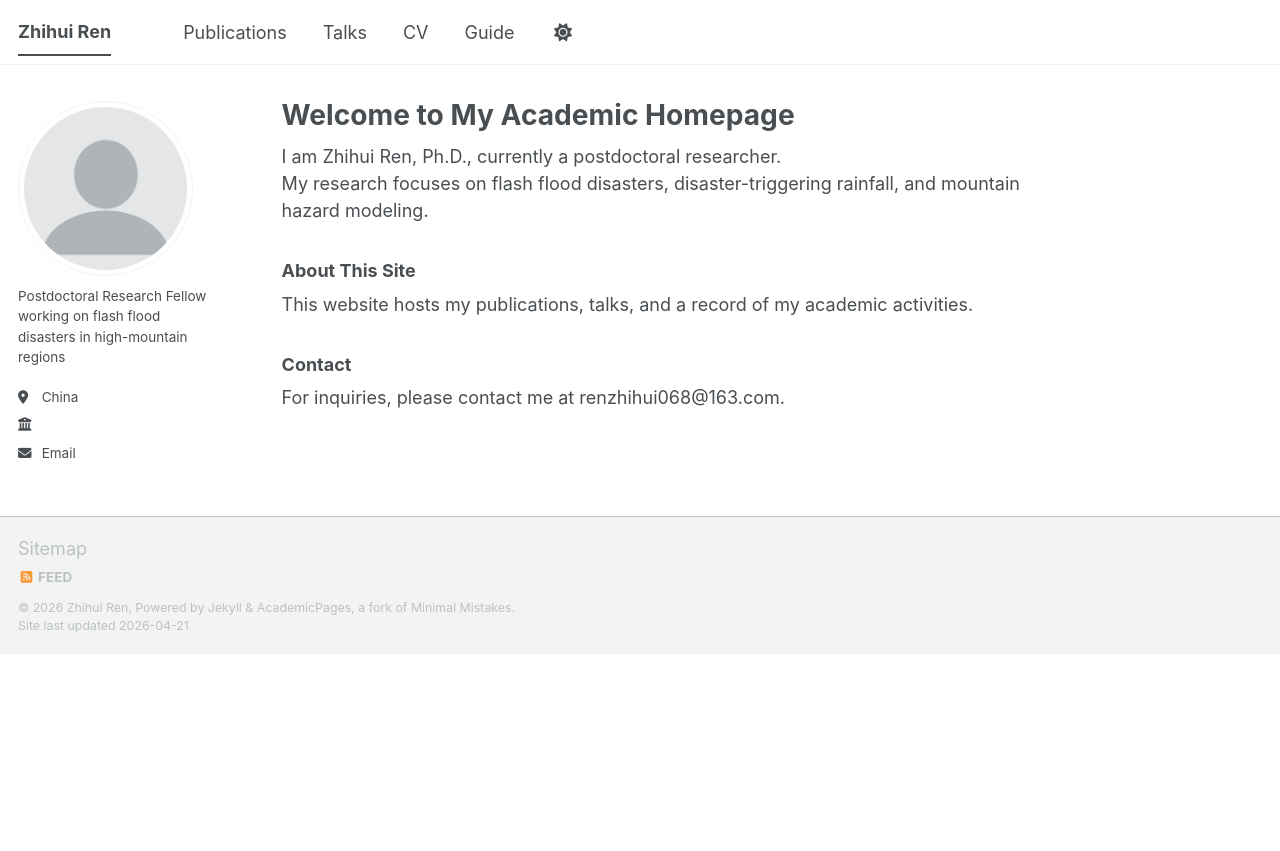
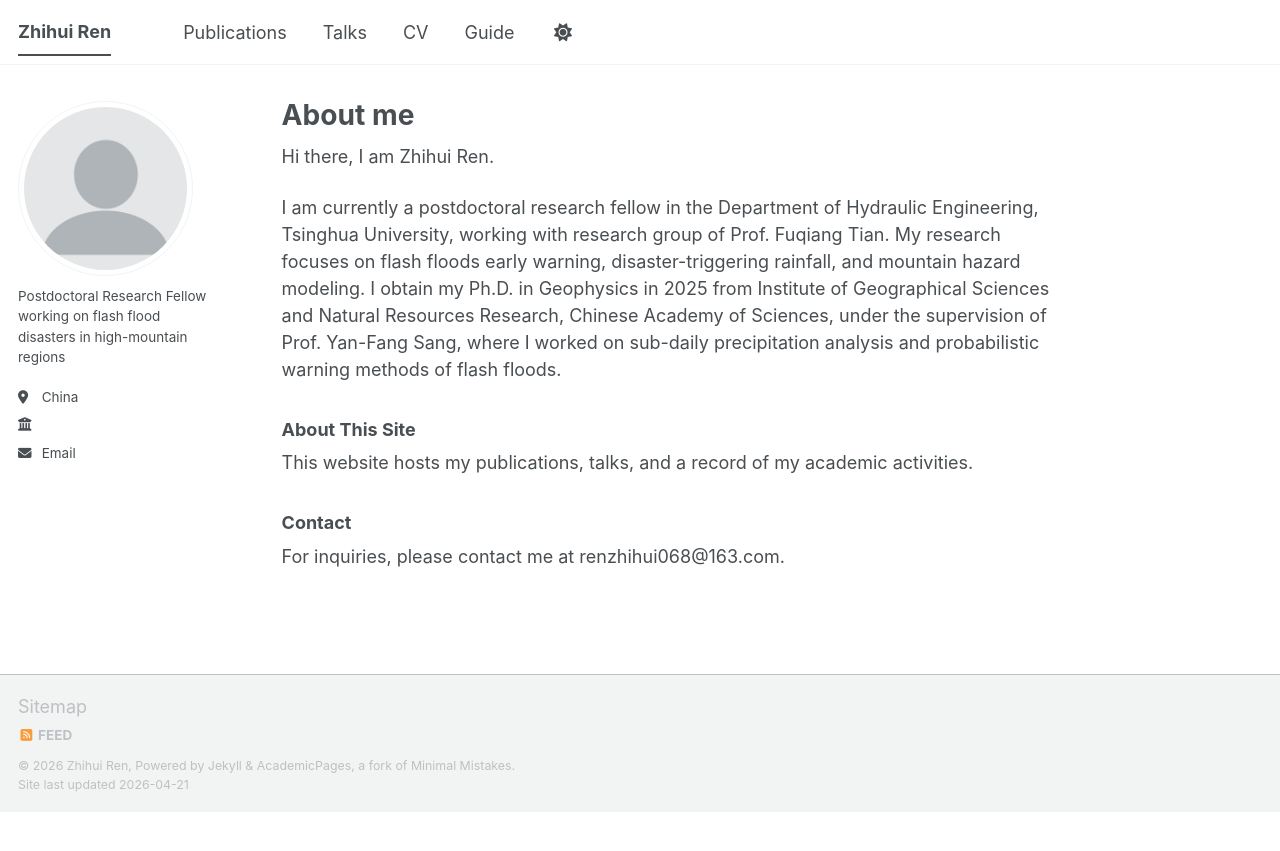
Before and after one commit to 68kellyren/68kellyren.github.io, a Jekyll site: the page built from _pages/about.md, in a window 1280 px wide. Shown: the top 851 px of the page. Built offline with Jekyll 4.4.1, drawn with Linux system fonts in a browser that asks for light colours; a script bundle is joined from its source files by our own code; library files that are not in the unit come from our copies.

Commit message:
Update about.md

```diff
--- a/_pages/about.md
+++ b/_pages/about.md
@@ -1,14 +1,15 @@
 ---
 permalink: /
-title: "Welcome to My Academic Homepage"
+title: "About me"
 author_profile: true
 redirect_from:
   - /about/
   - /about.html
 ---
 
-I am Zhihui Ren, Ph.D., currently a postdoctoral researcher.
-My research focuses on flash flood disasters, disaster-triggering rainfall, and mountain hazard modeling.
+Hi there, I am Zhihui Ren.
+
+I am currently a postdoctoral research fellow in the Department of Hydraulic Engineering, Tsinghua University, working with research group of Prof. Fuqiang Tian. My research focuses on flash floods early warning, disaster-triggering rainfall, and mountain hazard modeling. I obtain my Ph.D. in Geophysics in 2025 from Institute of Geographical Sciences and Natural Resources Research, Chinese Academy of Sciences, under the supervision of Prof. Yan-Fang Sang, where I worked on sub-daily precipitation analysis and probabilistic warning methods of flash floods.
 
 ### About This Site
 This website hosts my publications, talks, and a record of my academic activities.
```
